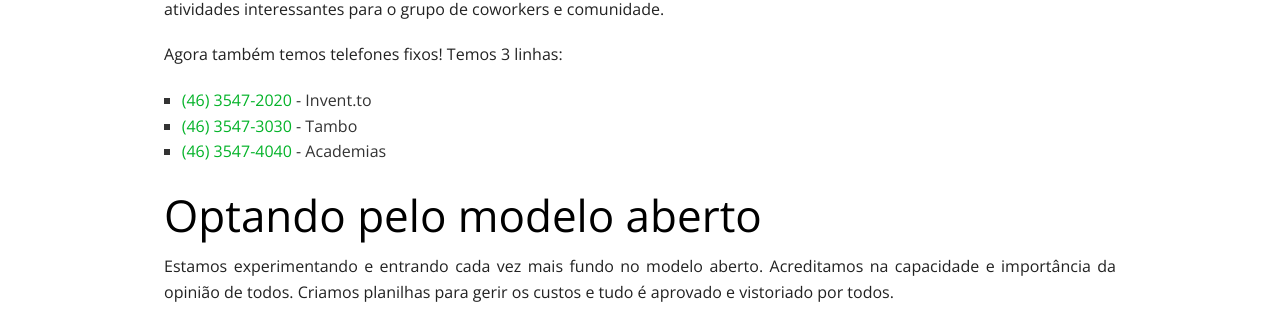
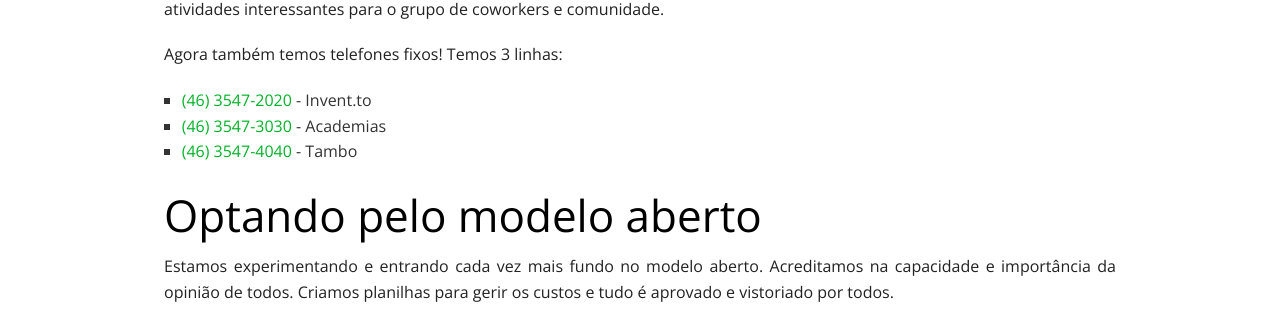
Before and after one commit to inventto/inventto_site, a Jekyll site: the page built from _posts/2015-02-05-coworking-inventto.md, in a window 1280 px wide and 900 px high, scrolled down 957 px. Shown: the part 145-455 px from the top of the window. Built offline with Jekyll 4.4.1, drawn with Linux system fonts in a browser that asks for light colours; comment, search, counter and statistics services are not loaded.

Commit message:
fixing phone numbers

```diff
--- a/_posts/2015-02-05-coworking-inventto.md
+++ b/_posts/2015-02-05-coworking-inventto.md
@@ -27,8 +27,8 @@ Estamos prestes a contratar uma secretária para nos ajudar a gerir e também pr
 Agora também temos telefones fixos! Temos 3 linhas:
 
 * [(46) 3547-2020](tel:+554635472020) - Invent.to
-* [(46) 3547-3030](tel:+554635473030) - Tambo
-* [(46) 3547-4040](tel:+554635474040) - Academias
+* [(46) 3547-3030](tel:+554635473030) - Academias
+* [(46) 3547-4040](tel:+554635474040) - Tambo
 
 # Optando pelo modelo aberto
 
```
